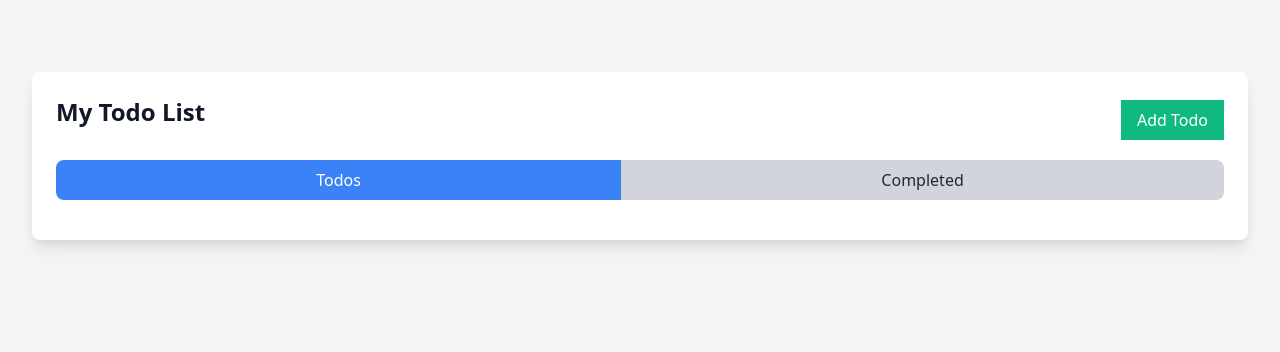
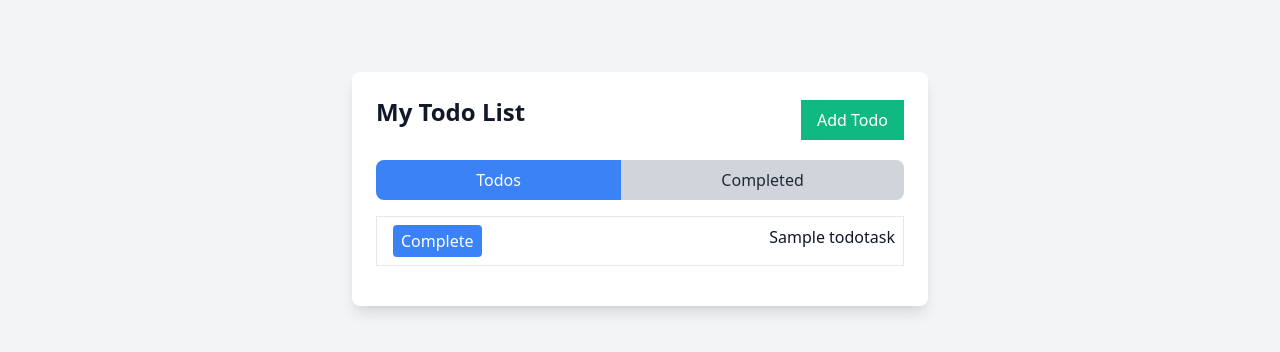
Before and after one commit to JimGalvan/ToDo-app, a Django app: page /todo-lists/1/todo-tasks/ in a window 1280 px wide. Shown: the part 64-416 px from the top of the page. Run offline with Django 5.2, Linux system fonts and the light colour scheme; a user stored in the database is signed in; tables that the repository leaves empty hold one stand-in row (values such as "Sample post"); some libraries are stand-ins or nearby versions.

Commit message:
implement addition of todos

```diff
--- a/todo/models.py
+++ b/todo/models.py
@@ -34,3 +34,6 @@ class ToDoTask(models.Model):
 
     def __str__(self):
         return self.title
+
+    class Meta:
+        ordering = ['-created_at']
--- a/todo/templates/base.html
+++ b/todo/templates/base.html
@@ -11,11 +11,12 @@
     <style>
         [x-cloak] { display: none; }
 
+
     </style>
 </head>
 <body class="bg-gray-100 dark:bg-gray-800 text-gray-900 dark:text-white">
 {% include 'todo/partials/navbar.html' %}
-<div class="container mx-auto mt-10 p-4 sm:p-8">
+<div class="container mx-auto mt-10 p-4 sm:p-8 w-full md:w-3/4 lg:w-1/2">
     <div class="bg-white p-6 rounded-lg shadow-lg">
         {% block content %}{% endblock %}
     </div>
--- a/todo/templates/todo/partials/add_todo_task_modal.html
+++ b/todo/templates/todo/partials/add_todo_task_modal.html
@@ -4,8 +4,12 @@
         <form hx-post="{% url 'add_todo' todo_list.pk %}" hx-target="#todo-list">
             {% csrf_token %}
             <input name="todo" type="text" id="new-todo" class="border p-2 w-full mb-2" placeholder="Todo">
-            <button type="submit" class="px-4 py-2 bg-blue-500 text-white rounded">Add</button>
-            <button id="close-modal" @click="addTodoTaskDialogOpen = false"
+            <button type="submit" class="px-4 py-2 bg-blue-500 text-white rounded"
+                    @click="addTodoTaskDialogOpen = false">
+                Add
+            </button>
+            <!-- close button type is needed to avoid acting as a submit button -->
+            <button type="button" id="close-modal" @click="addTodoTaskDialogOpen = false"
                     class="px-4 py-2 bg-red-500 text-white rounded">
                 Close
             </button>
--- /dev/null
+++ b/todo/templates/todo/partials/todo-tasks.html
@@ -0,0 +1,26 @@
+<div id="todos-section">
+    <ul id="todo-list" class="list-disc list-inside mb-4">
+        {% for task in tasks %}
+        {% if task.completed %}
+        <li class="flex justify-between border p-2 my-2 list-none dark:border-gray-600">
+            <button class="px-2 py-1 ml-2 rounded dark:bg-blue-400 bg-blue-500 text-white"
+                    hx-post="{% url 'toggle_todo' task.pk %}"
+                    hx-swap="outerHTML"
+                    hx-confirm="Are you sure you wish to complete this task?">
+                Complete
+            </button>
+            <span class="line-through">{{ task.title }}</span>
+        </li>
+        {% else %}
+        <li class="flex justify-between border p-2 my-2 list-none dark:border-gray-600">
+            <button class="px-2 py-1 ml-2 rounded dark:bg-blue-400 bg-blue-500 text-white"
+                    hx-swap="outerHTML"
+                    hx-confirm="Are you sure you wish to complete this task?">
+                Complete
+            </button>
+            <span>{{ task.title }}</span>
+        </li>
+        {% endif %}
+        {% endfor %}
+    </ul>
+</div>
--- a/todo/templates/todo/todo-list-tasks.html
+++ b/todo/templates/todo/todo-list-tasks.html
@@ -17,18 +17,8 @@
         <button id="completed-tab" class="flex-grow px-4 py-2 bg-gray-300 text-gray-800 rounded-r-lg">Completed</button>
     </div>
 
-    <div id="todos-section">
-        <ul id="todo-list" class="list-disc list-inside mb-4">
-            <!-- Todos will be added here -->
-        </ul>
-    </div>
-
-    <!-- Completed List -->
-    <div id="completed-section" class="hidden">
-        <ul id="completed-list" class="list-disc list-inside">
-            <!-- Completed todos will be added here -->
-        </ul>
-    </div>
+    <!-- Todo Tasks -->
+    {% include 'todo/partials/todo-tasks.html' %}
 
     <div x-cloak x-show="addTodoTaskDialogOpen">
         {% include 'todo/partials/add_todo_task_modal.html' %}
--- a/todo/urls.py
+++ b/todo/urls.py
@@ -13,17 +13,17 @@ urlpatterns = [
 ]
 
 todo_list_urlpatterns = [
+    path('todo-lists/', views.todo_lists, name='todo_lists'),
     path('todo-lists/<int:list_id>/hide/', hide_todo_list, name='hide_todo_list'),
     path('todo-lists/<int:list_id>/add_todo/', views.add_todo, name='add_todo'),
     path('todo-lists/<int:list_id>/todo-tasks/', views.todo_list_tasks, name='todo_list_tasks'),
     path('todo-lists/<int:list_id>/set-main/', set_main_todo_list, name='set_main_todo_list'),
-    path('todo-lists/', views.todo_lists, name='todo_lists'),
 ]
 
 urlpatterns += todo_list_urlpatterns
 
 todo_task_urlpatterns = [
-    path('toggle/<int:todo_id>/', views.toggle_todo, name='toggle_todo'),
+    path('todo-task/<int:todo_id>/toggle/', views.toggle_todo, name='toggle_todo'),
 ]
 
 urlpatterns += todo_list_urlpatterns
--- a/todo/views.py
+++ b/todo/views.py
@@ -53,11 +53,18 @@ def todo_task_list(request):
 @login_required
 def add_todo(request, list_id):
     text = request.POST.get('todo')
+    tasks = None
+    todo_added = False
+    todo_list = None
     if text:
         user = request.user
         todo_list = get_object_or_404(ToDoList, id=list_id, user=user)
         todo_list.tasks.create(list=list_id, title=text)
-    return redirect('index')
+        tasks = todo_list.tasks.all()
+        todo_added = True
+
+    return render(request, 'todo/partials/todo-tasks.html',
+                  {'tasks': tasks, 'todo_added': todo_added, 'todo_list': todo_list})
 
 
 @login_required
```
